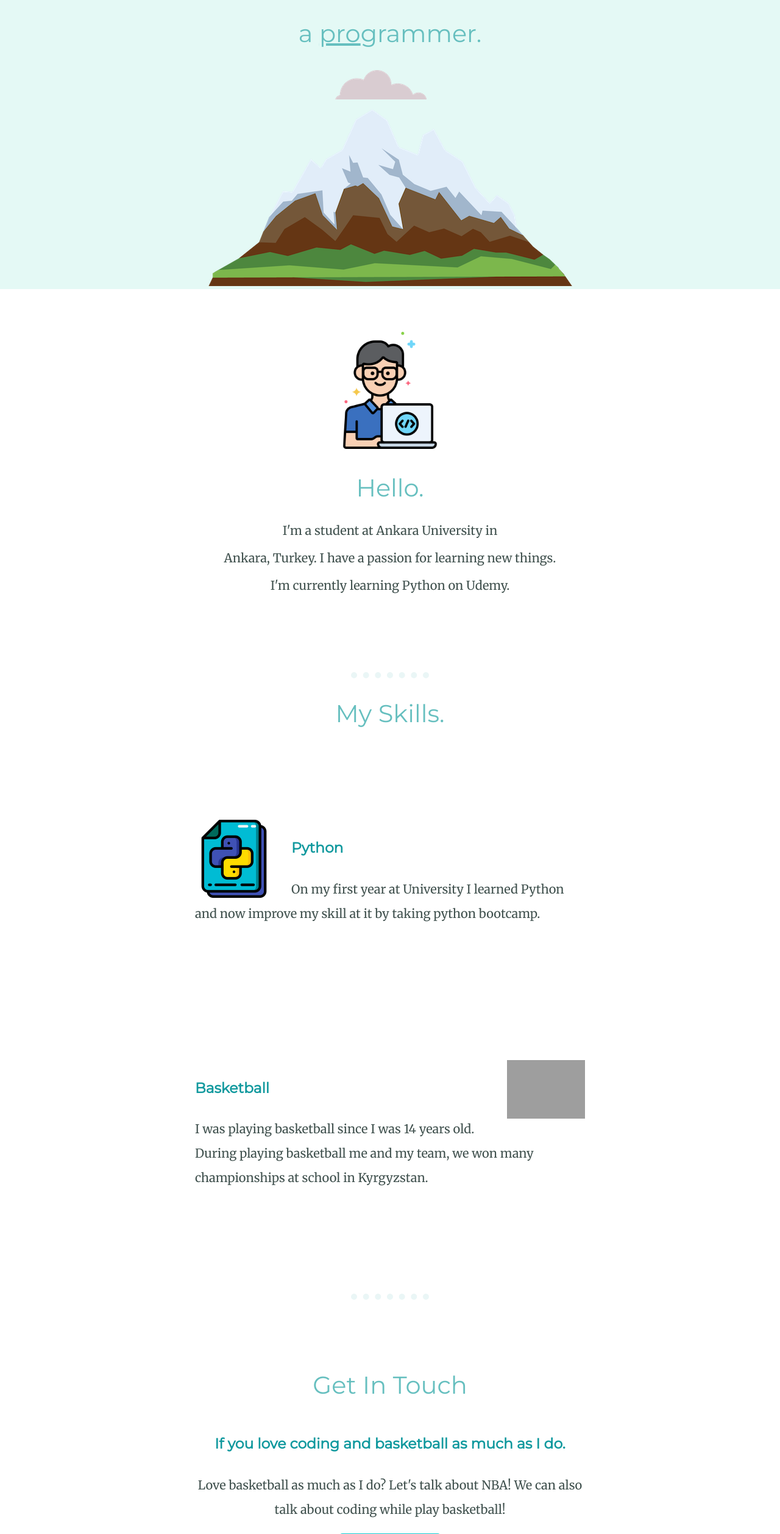
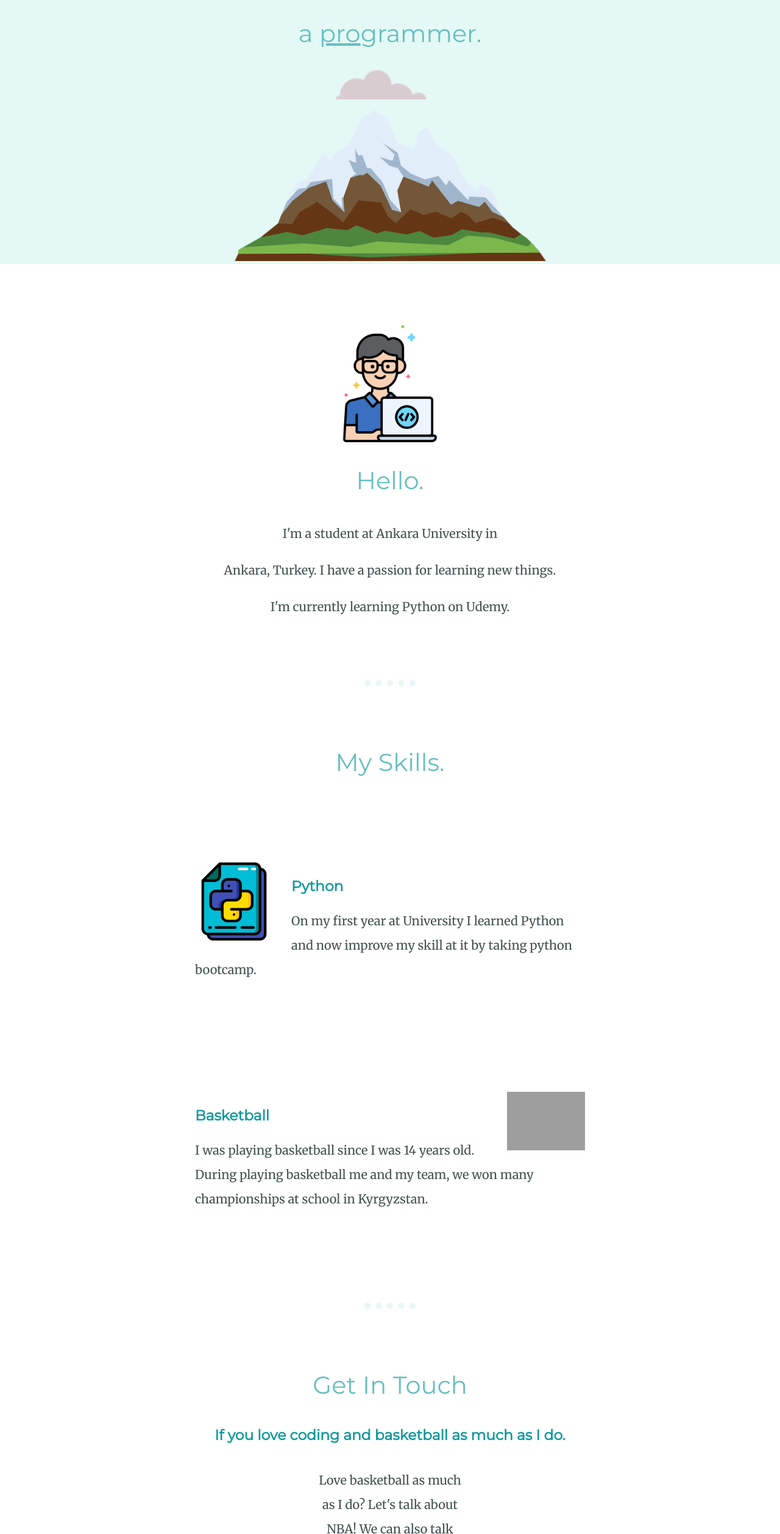
Before and after one commit to AlifurkanKaraman/My-Website, a plain HTML site: page index.html in a window 1280 px wide. Shown: the part 285-2800 px from the top of the page at 61% size. Drawn offline with Linux system fonts and the light colour scheme; grey boxes are pictures that could not be loaded; a web font is replaced by a local one.

Commit message:
Update styles.css

```diff
--- a/css/styles.css
+++ b/css/styles.css
@@ -18,6 +18,7 @@ h2 {
   color: #66BFBF;
   font-weight: normal;
   font-size: 2.5rem;
+  padding-bottom: 10px;
 }
 
 h3 {
@@ -25,13 +26,15 @@ h3 {
   color: #11999E;
 }
 
+p {
+  line-height: 2;
+}
+
 hr {
-  background-color: inherit;
-  border-style: dotted none none;
-  border-width: 10px;
-  border-color: #EAF6F6;
-  position: relative;
-  width: 10%;
+  border: dotted #EAF6F6 10px;
+  border-bottom: none;
+  margin: 100px auto;
+  width: 5%;
 }
 
 .top-container {
@@ -40,27 +43,25 @@ hr {
   padding-top: 100px;
 }
 
+.middle-container {
+  margin: 100px 0;
+}
+
 .bottom-container {
   background-color: #66BFBF;
-  padding: 30px;
-  line-height: 2;
-}
-
-.my-skill-padding {
-  padding-top: 100px;
+  padding: 50px 0 20px;
 }
 
 .copyright {
   color: #EAF6F6;
+  font-size: 0.90rem;
+  padding: 20px 0;
 }
 
 .pro {
   text-decoration: underline;
 }
 
-.profile {
-  padding-bottom: 100px;
-}
 .top-cloud {
   position: absolute;
   right: 600px;
@@ -73,16 +74,18 @@ hr {
   top: 400px;
 }
 
+.mountain-img {
+  width: 40%;
+}
+
 .skill-row {
   width: 50%;
   margin: 100px auto 100px auto;
   text-align: left;
-  line-height: 2;
-  padding: 50px 50px;
+  padding: 30px 30px;
 }
 
 .programmer {
-  margin-top: 70px;
   width: 15%;
 }
 
@@ -91,7 +94,6 @@ hr {
   float: left;
   margin-right: 30px;
 }
-
 
 .basketball {
   width: 20%;
@@ -103,11 +105,21 @@ hr {
   width: 50%;
   margin: 100px auto 100px auto;
   text-align: center;
-  line-height: 2;
+}
+
+.contact-msg {
+  width: 40%;
+  margin: 40px auto 60px;
 }
 
 .footer-link {
   color: #11999E;
+  margin: 10px 20px;
+  text-decoration: none;
+}
+
+.footer-link:hover {
+  color: #EAF6F6;
 }
 
 .btn {
@@ -120,7 +132,7 @@ hr {
   -webkit-border-radius: 28;
   -moz-border-radius: 28;
   border-radius: 8px;
-  font-family: Arial;
+  font-family: 'Montserrat', sans-serif;
   color: #ffffff;
   font-size: 20px;
   padding: 10px 20px 10px 20px;
```
